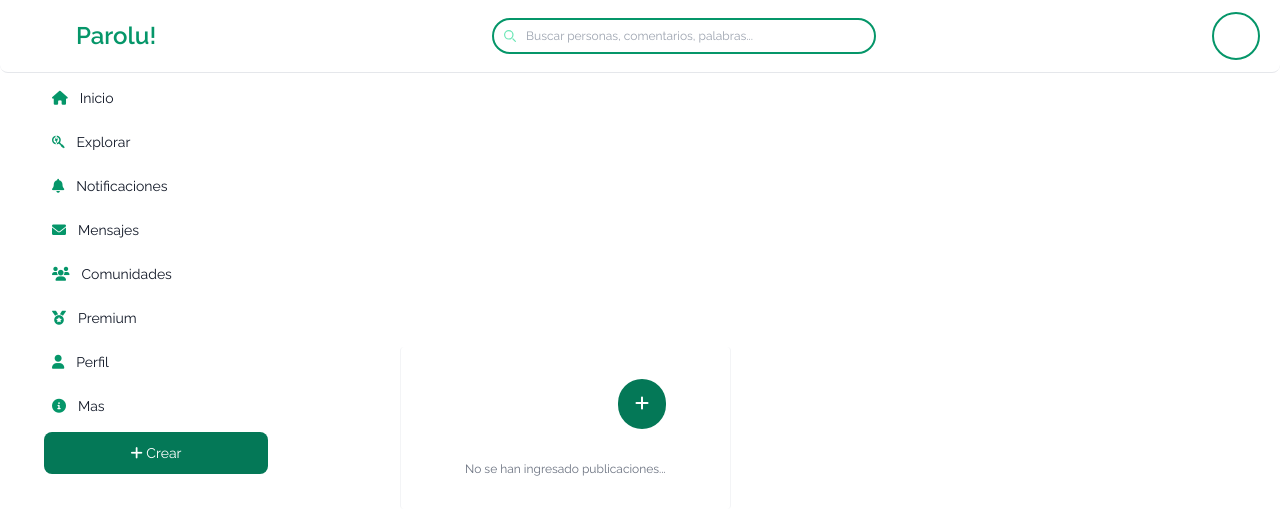
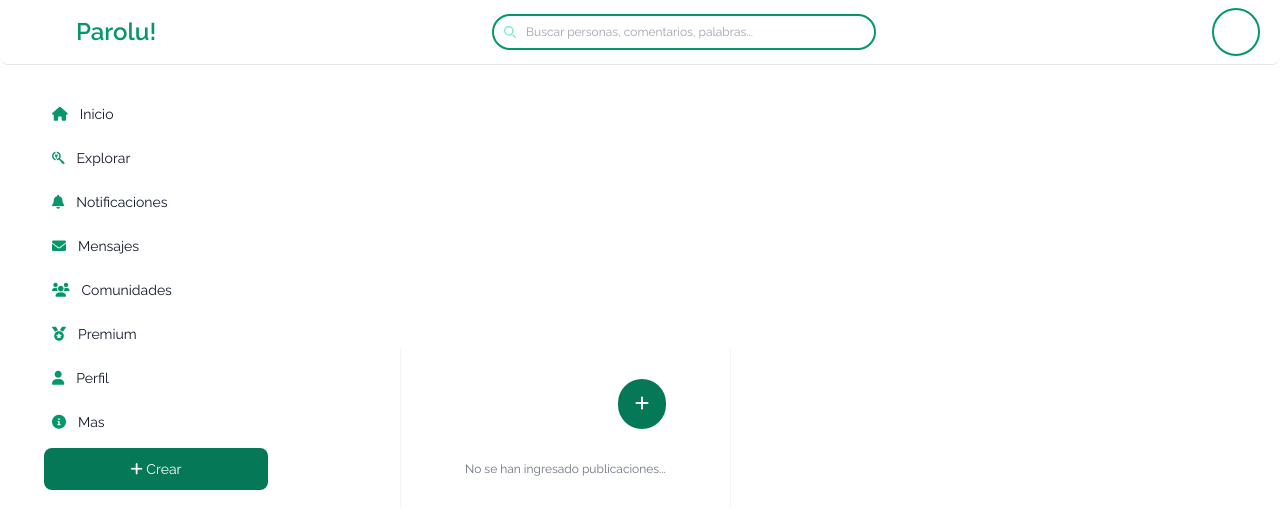
Before and after one commit to No-Country-simulation/equipo-c23-104-webapp, a React (Vite) app in the folder frontend/: page / in a window 1280 px wide. Shown: the top 528 px of the page. Built offline with nearby package versions, Linux system fonts and the light colour scheme.

Commit message:
buscador-nav: correcion de detalles

```diff
--- a/frontend/src/components/Navbar.jsx
+++ b/frontend/src/components/Navbar.jsx
@@ -3,7 +3,7 @@ import React from "react";
 export default function Navbar() {
   return (
     <nav className="fixed top-0 z-50 w-full bg-white border-b border-gray-200 dark:bg-gray-800 dark:border-gray-700 rounded-lg">
-      <div className="px-3 py-3 lg:px-5 lg:pl-3">
+      <div className="px-3 py-2 lg:px-5 lg:pl-3">
         <div className="flex items-center justify-between">
           <div className="flex items-center justify-start rtl:justify-end">
             <button
--- a/frontend/src/components/Sidebar.jsx
+++ b/frontend/src/components/Sidebar.jsx
@@ -7,7 +7,7 @@ export default function Sidebar() {
       className="fixed top-0 left-0 z-40 w-80 h-screen pt-20 transition-transform -translate-x-full bg-white  sm:translate-x-0 dark:bg-gray-800 dark:border-gray-700"
       aria-label="Sidebar"
     >
-      <div className="h-full px-3 pb-4 overflow-y-auto bg-white dark:bg-gray-800">
+      <div className="h-full px-3 pb-4 overflow-y-auto bg-white dark:bg-gray-800 mt-4">
         <ul className="space-y-2 font-medium">
           <li>
             <a
```
